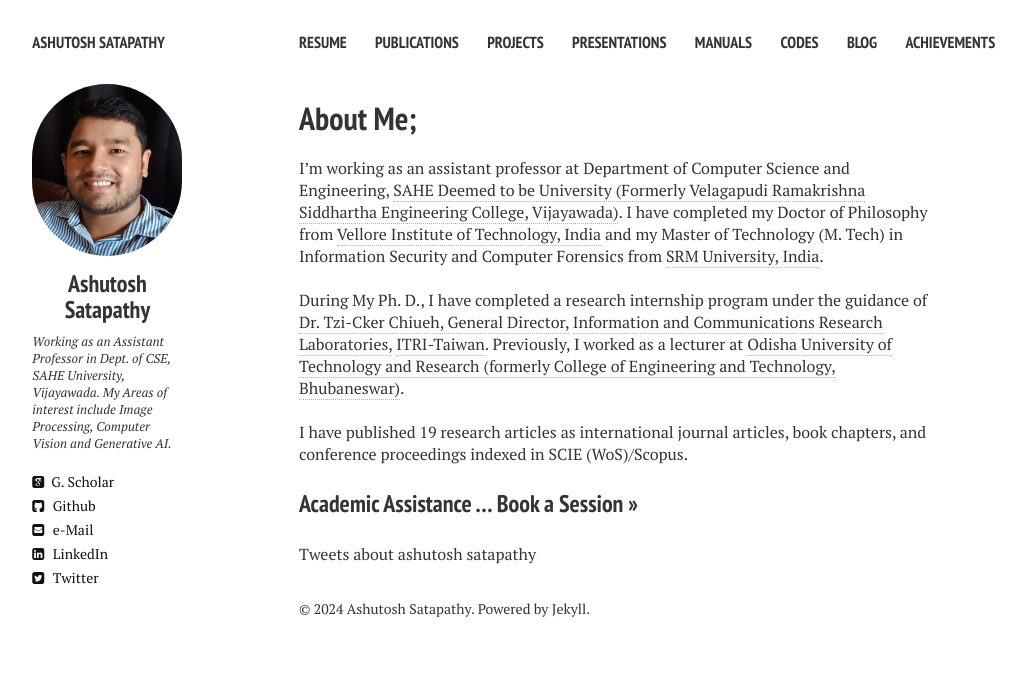
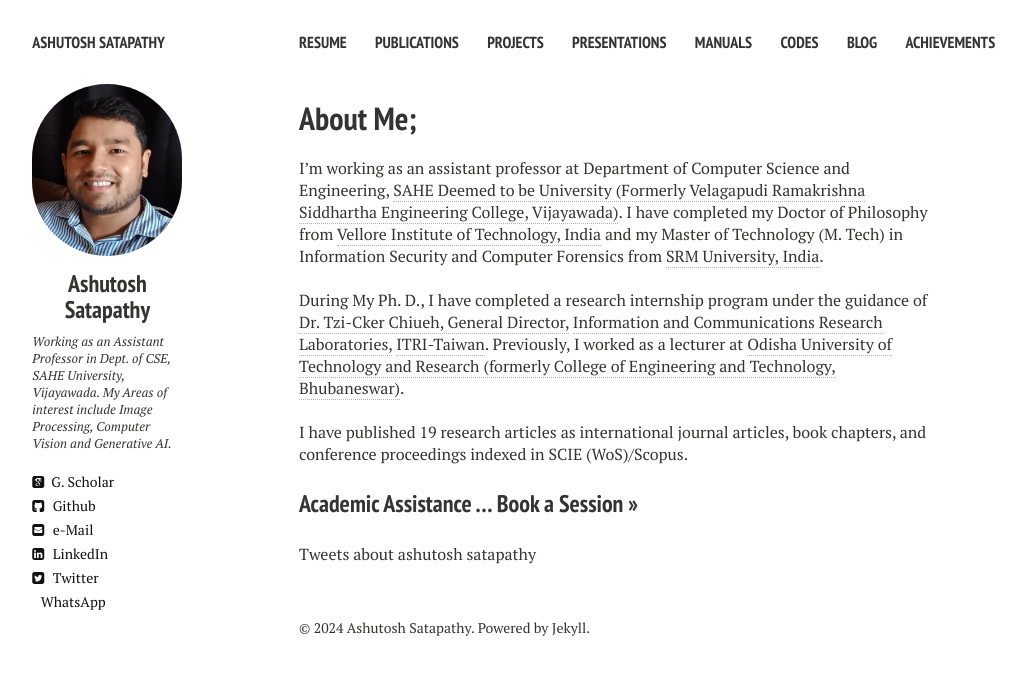
Before and after one commit to ashutoshsatapathy1990/ashutoshsatapathy1990.github.io, a Jekyll site: the page built from index.md, in a window 1280 px wide. Shown: the top 675 px of the page, without its empty margins (21-1047 px from the left). Built offline with Jekyll 4.4.1, drawn with Linux system fonts in a browser that asks for light colours; nearby versions of some CDN libraries; comment, search, counter and statistics services are not loaded.

Commit message:
Update _config.yml

```diff
--- a/_config.yml
+++ b/_config.yml
@@ -16,6 +16,7 @@ owner:
   google_scholar            :  SwrZkasAAAAJ
   github                    :  ashutoshsatapathy1990
   twitter                   :  satapathy1990
+  whatsapp                  :  7401547964
 
 # Analytics and webmaster tools stuff goes here
 google_analytics: UA-52736040-1
```
